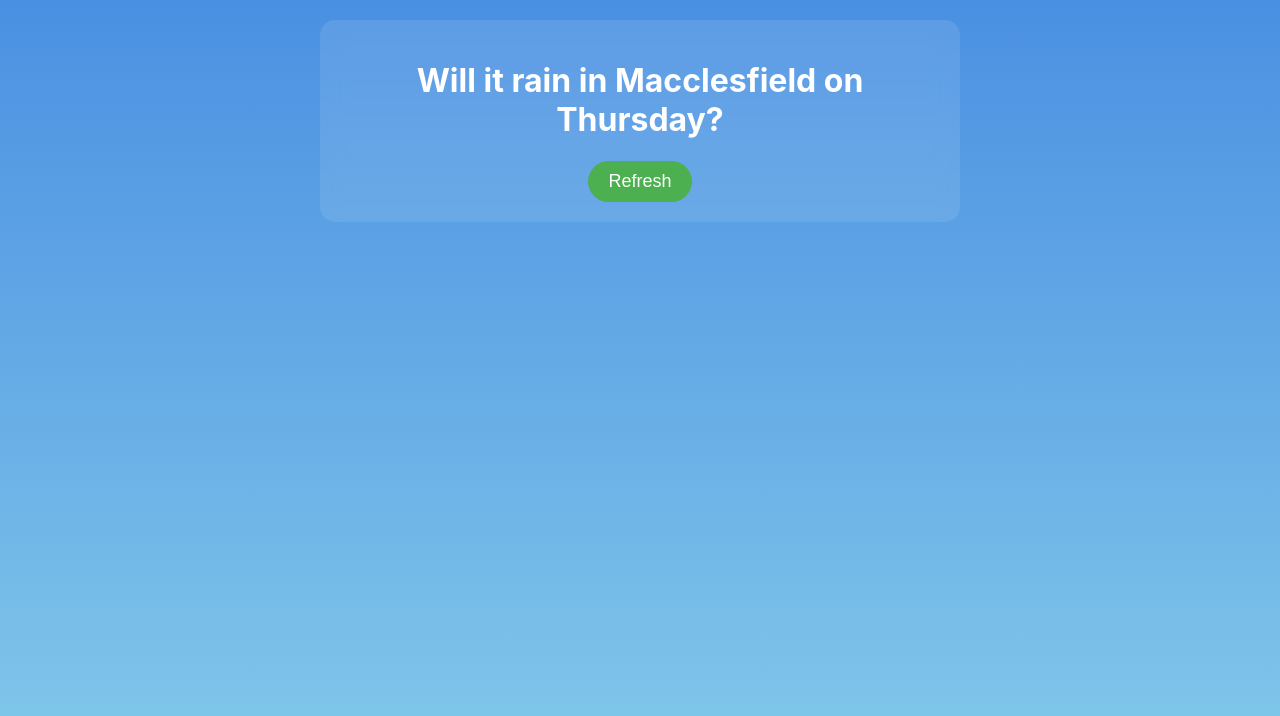
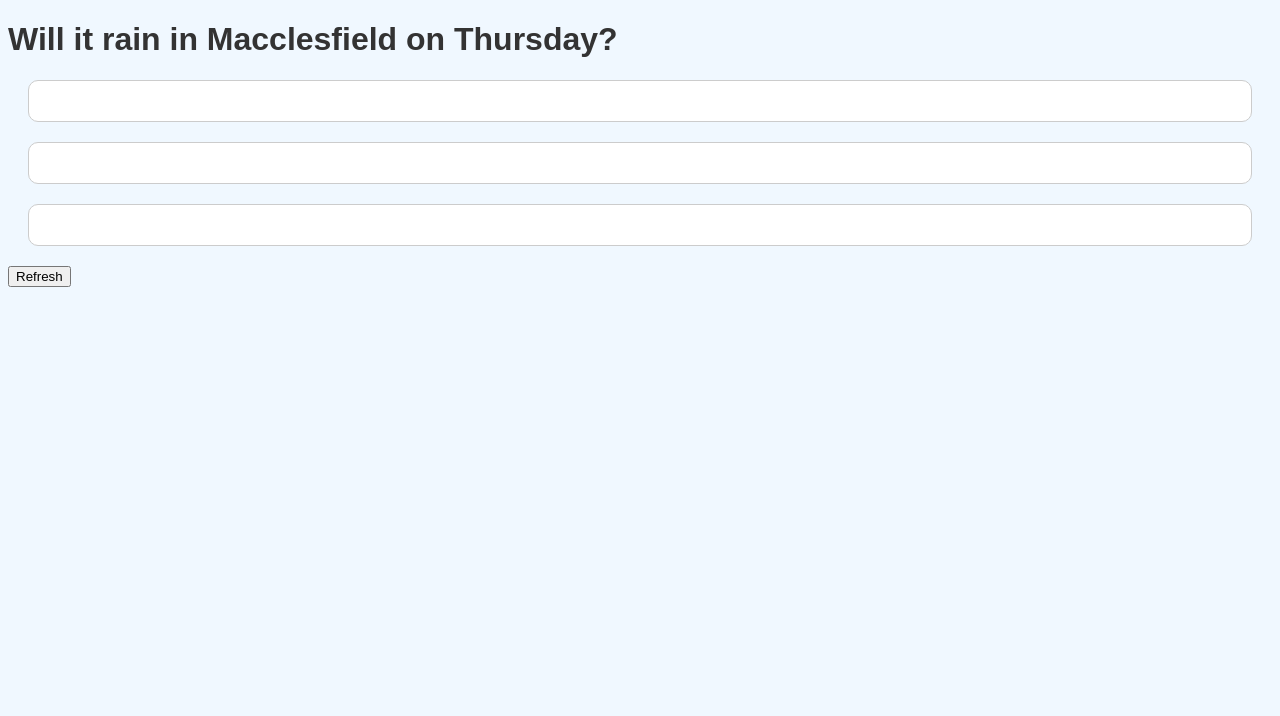
Before and after one commit to Mikmonken/will-it-rain-on-thursday, a website: page will it rain on thursday/docs/index.html in a window 1280 px wide. Drawn offline with Linux system fonts and the light colour scheme.

Commit message:
Add basic styling to forecast elements

```diff
--- a/will it rain on thursday/docs/styles.css
+++ b/will it rain on thursday/docs/styles.css
@@ -1,45 +1,29 @@
 body {
-    font-family: -apple-system, BlinkMacSystemFont, "Segoe UI", Roboto, Helvetica, Arial, sans-serif;
-    margin: 0;
-    padding: 20px;
-    background: linear-gradient(to bottom, #4a90e2, #87ceeb);
-    min-height: 100vh;
-    color: white;
+    font-family: Arial, sans-serif;
+    background-color: #f0f8ff;
+    color: #333;
 }
 
-.weather-container {
-    max-width: 600px;
-    margin: 0 auto;
-    text-align: center;
-    padding: 20px;
-    background: rgba(255, 255, 255, 0.1);
-    border-radius: 15px;
-    backdrop-filter: blur(10px);
+h2 {
+    color: #007acc;
 }
 
-button {
-    padding: 10px 20px;
-    font-size: 18px;
-    border: none;
-    border-radius: 25px;
-    background: #4CAF50;
-    color: white;
-    cursor: pointer;
-    transition: background 0.3s;
-}
-
-button:hover {
-    background: #45a049;
-}
-
-#weather-icon {
-    font-size: 64px;
-    margin: 20px 0;
+h3 {
+    color: #005f99;
 }
 
 .prediction {
-    margin: 20px 0;
-    padding: 15px;
-    background: rgba(255, 255, 255, 0.2);
+    background-color: #e0f7fa;
+    border: 1px solid #b2ebf2;
+    padding: 10px;
+    margin: 10px 0;
+    border-radius: 5px;
+}
+
+#forecast, #hanno-prediction, #compass-helmet {
+    margin: 20px;
+    padding: 20px;
+    border: 1px solid #ccc;
     border-radius: 10px;
+    background-color: #ffffff;
 }
```
